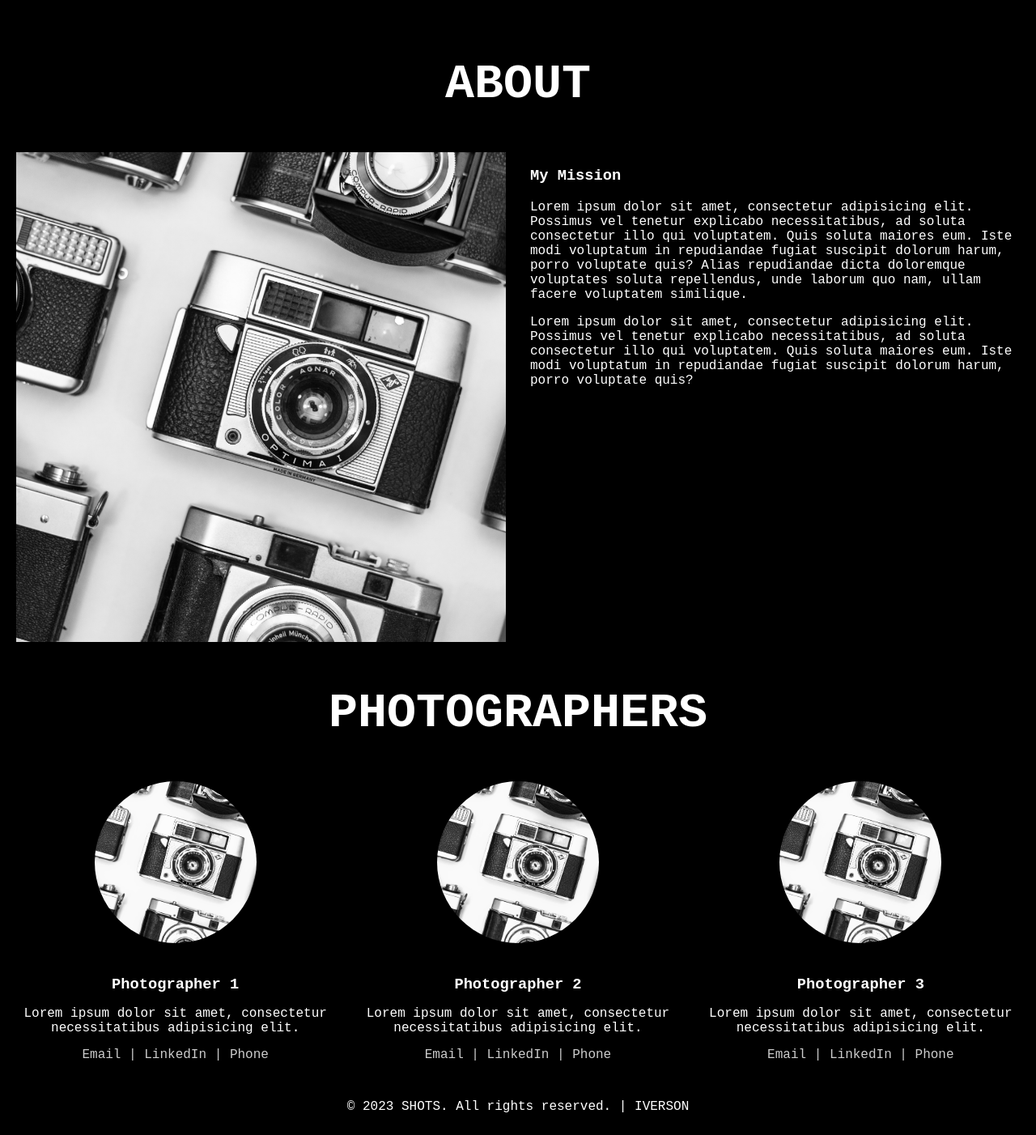
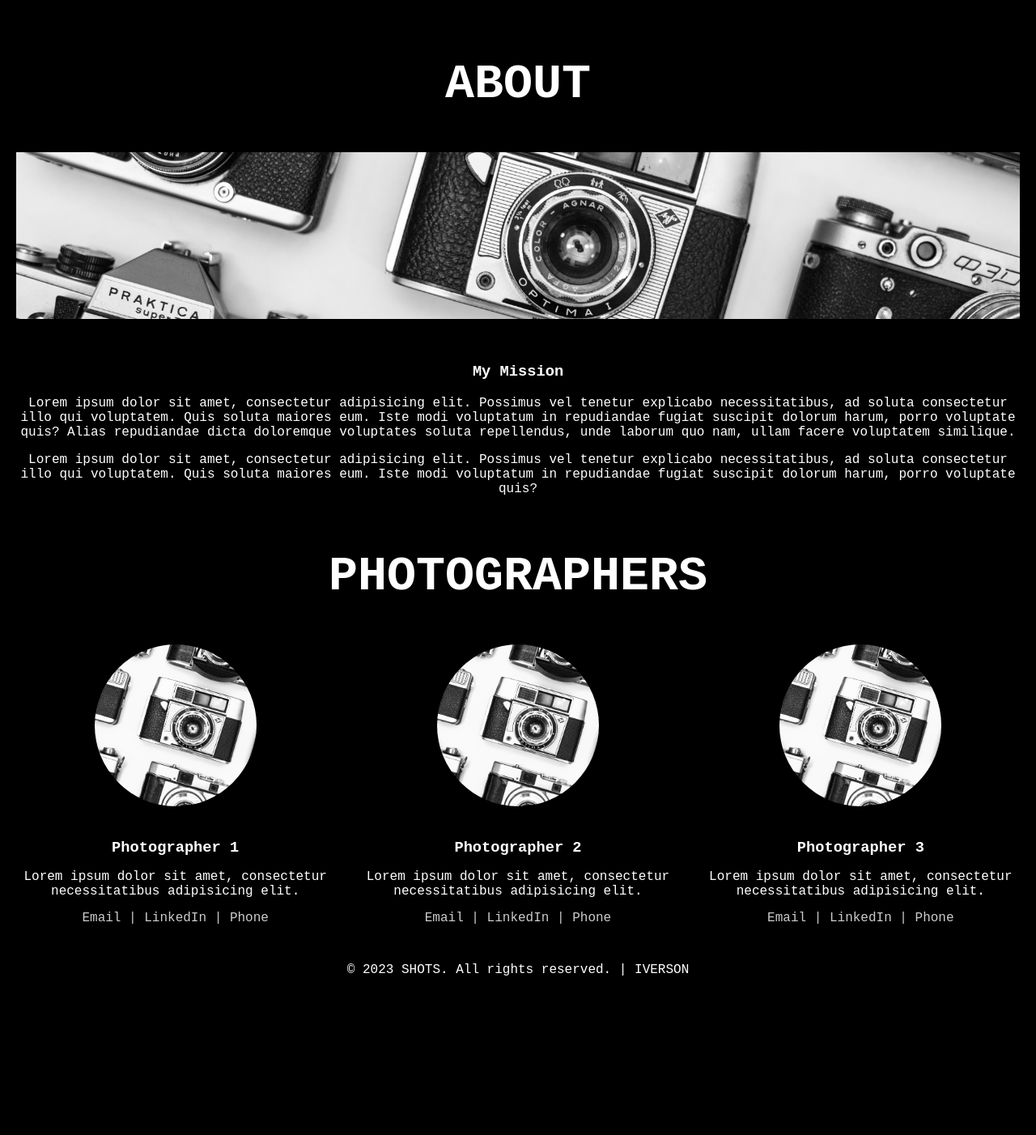
Before and after one commit to hive-r/hive-r.github.io, a PHP site: page /about.html in a window 1280 px wide. Shown: the part 90-1492 px from the top of the page at 81% size. After the commit the page ends 1295 px from the top, so only its background shows below. Run offline with PHP 8.4, Linux system fonts and the light colour scheme.

Commit message:
Add files via upload

```diff
--- a/SHOTS/about_style.css
+++ b/SHOTS/about_style.css
@@ -55,7 +55,7 @@ main {
 /* About Section*/
 .about-section {
     display: grid;
-    grid-template-columns: repeat(2, 1fr);
+    grid-template-columns: repeat(1, 1fr);
     grid-gap: 30px;
 }
 
@@ -63,7 +63,7 @@ main {
 .photo img {
     filter: grayscale(1);
     width: 100%;
-    aspect-ratio: 1 / 1;
+    aspect-ratio: 6/ 1;
     object-fit: cover;
     transition: all 0.3s ease;
 }
@@ -74,8 +74,9 @@ main {
 }
 
 /* About Text*/
-.text h3, p {
+.text{
     color: #fff;
+    text-align: center;
 }
 
 /* Photographers Section */
```
